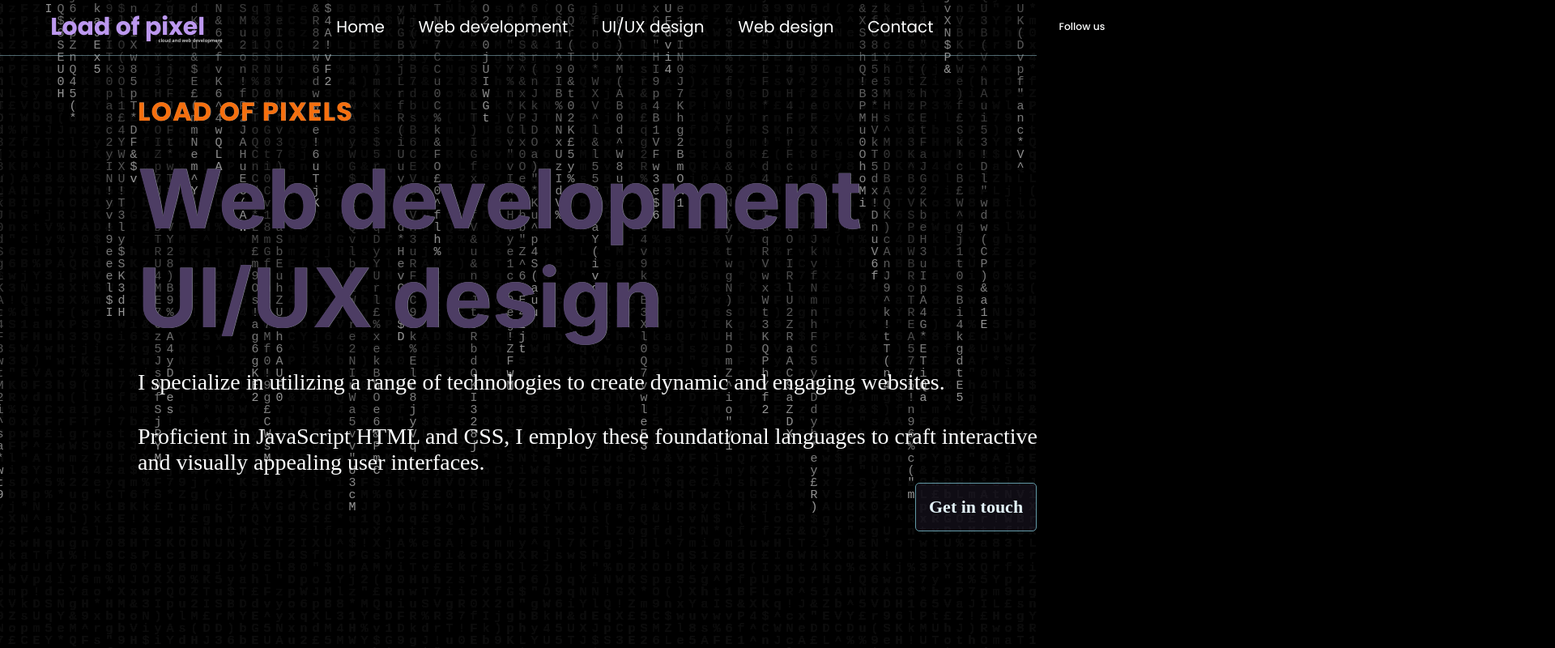
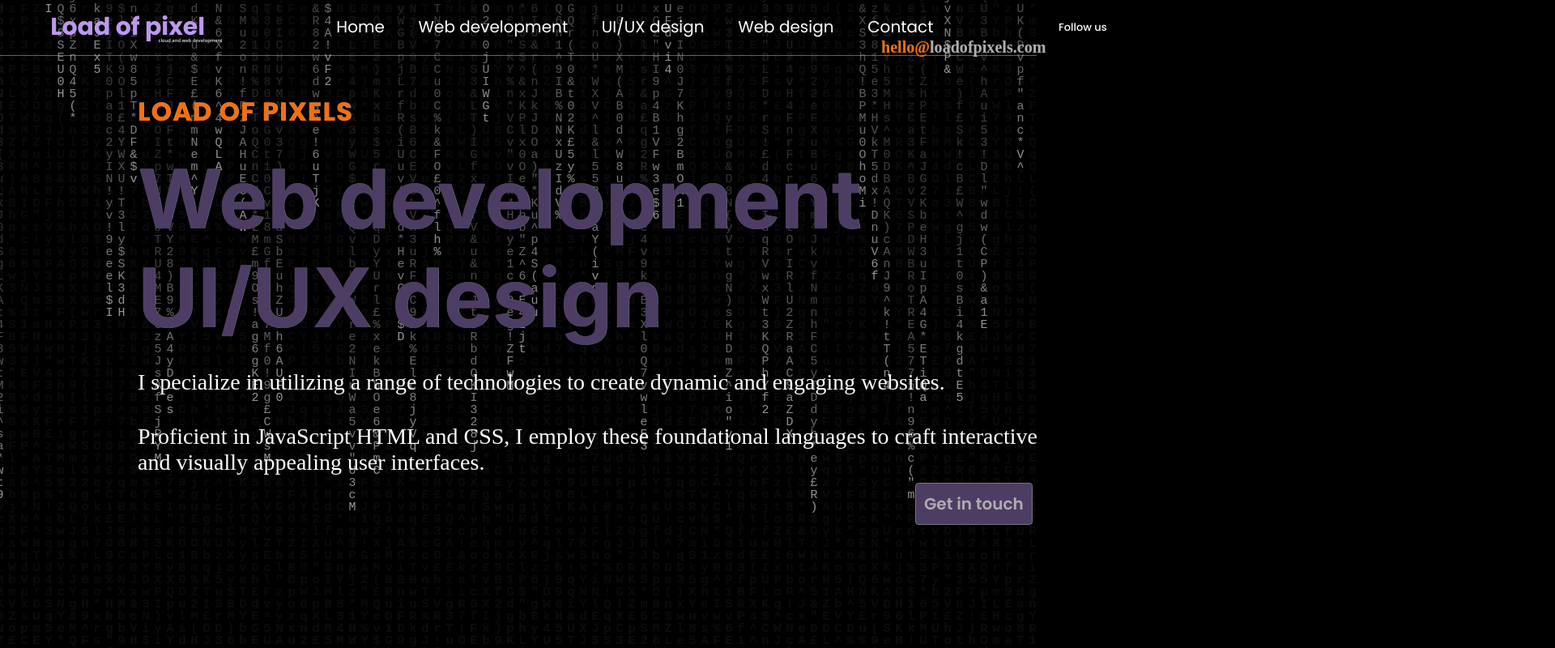
Before and after one commit to tadyPi/JavaScript-DOM, a plain HTML site: page index.html in a window 1280 px wide. Shown: the top 800 px of the page at 81% size, 1920 px wide, since content can reach past the window. Drawn offline with nearby package versions, Linux system fonts and the light colour scheme.

Commit message:
deleted unused image and updated styling.

```diff
--- a/index.html
+++ b/index.html
@@ -84,10 +84,10 @@
 
             <div class="MobileSocial">
                 <div class="FollowUs">
-                    Follow us</div>
+                    Follow us
+                </div>
+
                 <div class="linkedinIcon">
-
-
                     <div class="githubIcon">
 
                         </a>
@@ -97,6 +97,8 @@
                     </div>
                 </div>
             </div>
+            <h6>hello@<span>loadofpixels.com</span></h6>
+
         </div>
 
 
@@ -128,6 +130,8 @@
                     Get in touch</div>
             </div>
         </div>
+
+
     </div>
     <canvas id='canvas1'></canvas>
     <script src="app.js"></script>
--- a/style.css
+++ b/style.css
@@ -70,7 +70,7 @@ canvas {
     top: 0;
     left: 0;
     width: 100%;
-    /* height: 100vh; */
+    min-height: 100vh;
     display: flex;
     font-size: 30px;
     justify-content: top;
@@ -99,6 +99,7 @@ canvas {
 
 .logoFrame:hover {
     scale: 1.2;
+    transition: ease-in-out 0.5s;
     cursor: pointer;
 }
 
@@ -198,7 +199,7 @@ canvas {
 
 .FollowUs {
     width: 60.05px;
-    font-size: 12.38px;
+    font-size: 13px;
     font-family: Poppins;
     font-weight: 500;
     word-wrap: break-word;
@@ -207,13 +208,15 @@ canvas {
 
 .FollowUs:hover {
     scale: 1.2;
-    color: #F56F0F;
+    position: relative;
+    left: -8px;
+    color: #f79956;
     cursor: pointer;
 }
 
 .linkedinIcon {
-    width: 21px;
-    height: 21px;
+    width: 22px;
+    height: 22px;
     position: relative;
     flex-direction: row;
     justify-content: flex-start;
@@ -227,8 +230,8 @@ canvas {
 
 .githubIcon {
     background-image: url("github.svg");
-    width: 21px;
-    height: 21px;
+    width: 22px;
+    height: 22px;
     position: relative;
     left: 1rem;
     flex-direction: row;
@@ -240,8 +243,8 @@ canvas {
 }
 
 .microsoftIcon {
-    width: 21px;
-    height: 21px;
+    width: 22px;
+    height: 22px;
     position: relative;
     left: 1rem;
     flex-direction: row;
@@ -253,7 +256,19 @@ canvas {
     background-image: url("microsoft-windows.svg");
 }
 
+h6 {
+    position: relative;
+    color: #F56F0F;
+    -webkit-text-stroke-width: 0.1px;
+    -webkit-text-stroke-color: rgba(225, 225, 225, 0.447);
+    left: 85%;
+}
 
+span {
+    color: #aeaeae;
+}
+
+/* homePage section */
 .HomepageSection {
     width: 1234px;
     height: 580px;
@@ -297,7 +312,7 @@ canvas {
 
 .WebDevUxDesign {
     color: #4d3d64;
-    text-shadow: 0.5px 0 0px #939a9c;
+    text-shadow: 0.5px 0 0px rgb(116, 116, 116);
     font-size: 101px;
     font-family: Inter;
     font-weight: 700;
@@ -337,13 +352,13 @@ canvas {
 }
 
 .DesktopButton {
-    padding: 16px;
+    padding: 10px;
     left: 970px;
     top: 500px;
     position: absolute;
-    background: rgba(77, 61, 100, 0.20);
-    border-radius: 5px;
-    border: 1px #629AA7 solid;
+    background: #4d3d64;
+    border-radius: 4px;
+    border: 1px rgb(116, 116, 116) solid;
     justify-content: center;
     align-items: center;
     gap: 16px;
@@ -351,9 +366,9 @@ canvas {
 }
 
 .GetInTouch {
-    color: #E3F3F9;
-    font-size: 22px;
-    font-family: "Open-sans";
+    color: #aeaeae;
+    font-size: 20px;
+    font-family: "Poppins";
     font-weight: 600;
-    word-wrap: break-word
+    word-wrap: break-word;
 }
```
